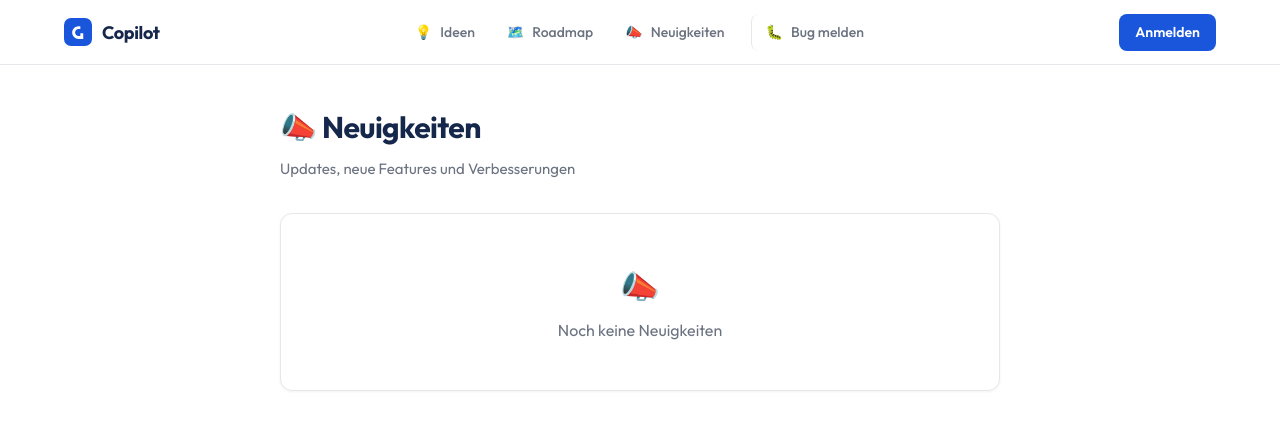
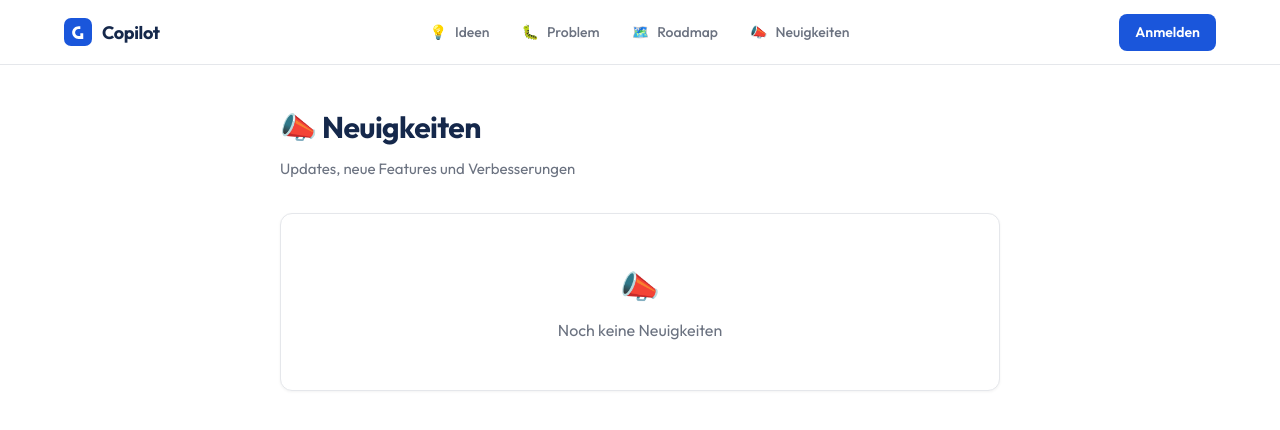
Before and after one commit to joschwagner-sudo/Frill-Ersatz, a Next.js app: page /announcements in a window 1280 px wide. Shown: the top 430 px of the page. Built offline with nearby package versions, Linux system fonts and the light colour scheme; no server answers; the database is empty.

Commit message:
Nav: Bug melden → Problem, neben Ideen platziert

```diff
--- a/src/app/layout.tsx
+++ b/src/app/layout.tsx
@@ -18,6 +18,7 @@ export const metadata: Metadata = {
 
 const navItems = [
   { href: "/requests", label: "Ideen", icon: "💡" },
+  { href: "/report", label: "Problem", icon: "🐛" },
   { href: "/roadmap", label: "Roadmap", icon: "🗺️" },
   { href: "/announcements", label: "Neuigkeiten", icon: "📣" },
 ];
@@ -120,19 +121,7 @@ export default async function RootLayout({
                 </Link>
               ))}
 
-              {/* Bug Report Link */}
-              <Link
-                href="/report"
-                className="nav-link"
-                style={{
-                  marginLeft: "0.5rem",
-                  paddingLeft: "0.875rem",
-                  borderLeft: "1px solid var(--card-border)",
-                }}
-              >
-                <span>🐛</span>
-                <span className="hidden sm:inline">Bug melden</span>
-              </Link>
+
             </nav>
 
             {/* Account / Login */}
```
